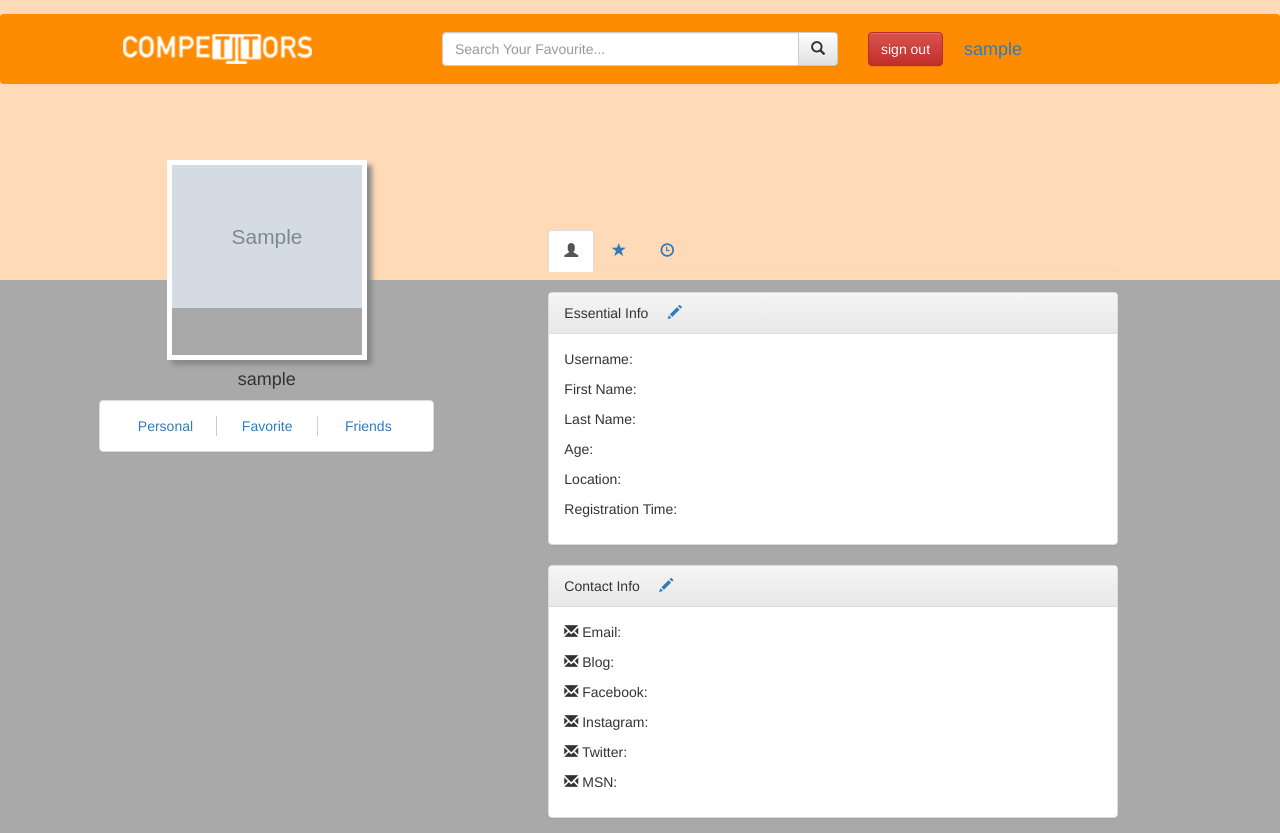
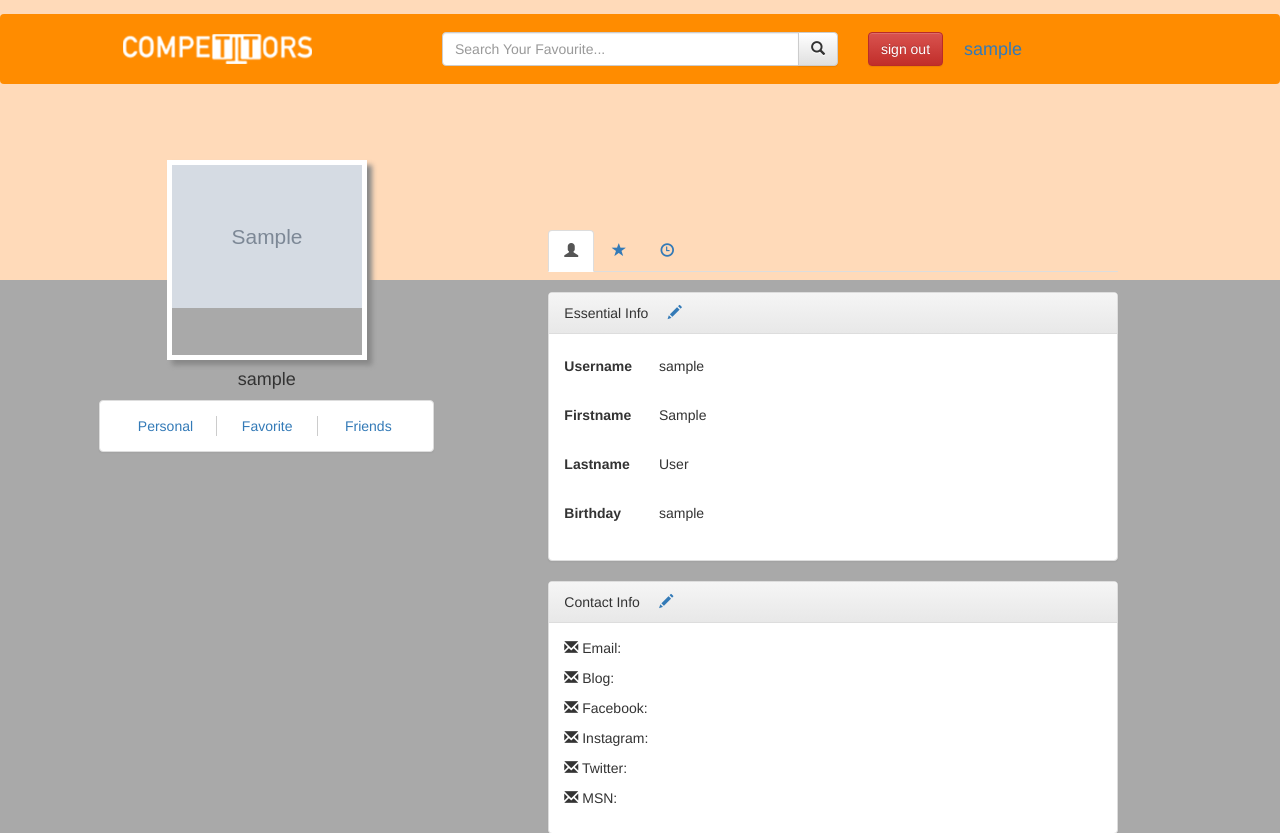
Before and after one commit to competitor/competitors, a Django app: page /see_profile/sample in a window 1280 px wide. Shown: the top 833 px of the page. Run offline with Django 3.2, Linux system fonts and the light colour scheme; a user stored in the database is signed in; data comes from the database, SQL or seed files in the repository; tables that the repository leaves empty hold one stand-in row (values such as "Sample post"); grey boxes marked "Sample" are stand-in pictures; some libraries are stand-ins or nearby versions.

Commit message:
edit status added

```diff
--- a/competitors/static/competitors/css/profile.css
+++ b/competitors/static/competitors/css/profile.css
@@ -17,6 +17,10 @@
 	padding: 0;
 	height: inherit;
 
+}
+
+.cp-profile-form-label{
+	text-align: left!important;
 }
 
 #navbar-container{
--- a/competitors/templates/competitors/profile.html
+++ b/competitors/templates/competitors/profile.html
@@ -123,17 +123,52 @@
                         <div class="panel panel-default">
                             <div class="panel-heading">
                                 Essential Info &nbsp;&nbsp;&nbsp;
-                                <a href="javascript:;" class="glyphicon glyphicon-pencil" aria-hidden="true"></a>
+                                <a ng-show="!edit" href="javascript:;" ng-click="edit=!edit" class="glyphicon glyphicon-pencil" aria-hidden="true"></a>
+                                <a ng-show="edit" href="javascript:;" ng-click="edit=!edit" class="glyphicon glyphicon-floppy-save" aria-hidden="true"></a>
 
                             </div>
 
                             <div class="text-left panel-body">
-                                <p>Username: </p>
+                                <form class="form-horizontal">
+                                    <div class="form-group">
+                                        <label for="inputEmail3" class="col-sm-2 control-label cp-profile-form-label">Username</label>
+                                        <div class="col-sm-9">
+                                            <p class="form-control-static" ng-show="!edit">{{currentUser.user.username}}</p>
+                                            <input ng-show="edit" type="email" class="form-control input" value="{{currentUser.user.username}}" id="inputEmail3" placeholder="Email">
+                                        </div>
+                                    </div>
+                                    <div class="form-group">
+                                        <label for="inputPassword3" class="col-sm-2 control-label cp-profile-form-label">Firstname</label>
+                                        <div class="col-sm-9">
+                                            <p class="form-control-static" ng-show="!edit">{{currentUser.user.first_name}}</p>
+                                            <input type="password" ng-show="edit" class="form-control" value="{{currentUser.user.first_name}}" id="inputPassword3" placeholder="Password">
+                                        </div>
+                                    </div>
+                                    <div class="form-group">
+                                        <label for="inputPassword3" class="col-sm-2 control-label cp-profile-form-label">Lastname</label>
+                                        <div class="col-sm-9">
+                                            <p class="form-control-static" ng-show="!edit">{{currentUser.user.last_name}}</p>
+                                            <input type="password" ng-show="edit" value="{{currentUser.user.last_name}}" class="form-control" id="inputPassword3" placeholder="Password">
+                                        </div>
+                                    </div>
+                                    <div class="form-group">
+                                        <label for="inputPassword3" class="col-sm-2 control-label cp-profile-form-label">Birthday</label>
+                                        <div class="col-sm-9">
+                                            <p class="form-control-static" ng-show="!edit">{{currentUser.user.username}}</p>
+                                            <input type="date" ng-show="edit" class="form-control" id="inputPassword3" placeholder="Password">
+                                        </div>
+                                    </div>
+                                </form>
+<!--                                                     <h4>Username: {{currentUser.user.username}}</h4>
+                    <h4>Fisrtname: {{currentUser.user.first_name}}</h4>
+                    <h4>Last Name: {{currentUser.user.last_name}}</h4>
+                    <h4>Age: {{currentUser.age}}</h4> -->
+                            <!--     <p>Username: </p>
                                 <p>First Name: </p>
                                 <p>Last Name: </p>
                                 <p>Age: </p>
                                 <p>Location: </p>
-                                <p>Registration Time:</p>
+                                <p>Registration Time:</p> -->
                             </div>
                         </div>
 
@@ -295,6 +330,7 @@
 <script type="text/javascript" src="{{STATIC_URL}}competitors/js/base.js"></script>
 <script type="text/javascript">
 competitorsApp.controller('profile',['$scope', function($scope){
+    $scope.edit = false;
     $scope.personalshow = true;
     $scope.favoriteshow =false;
     $scope.friendsshow =false;
```
